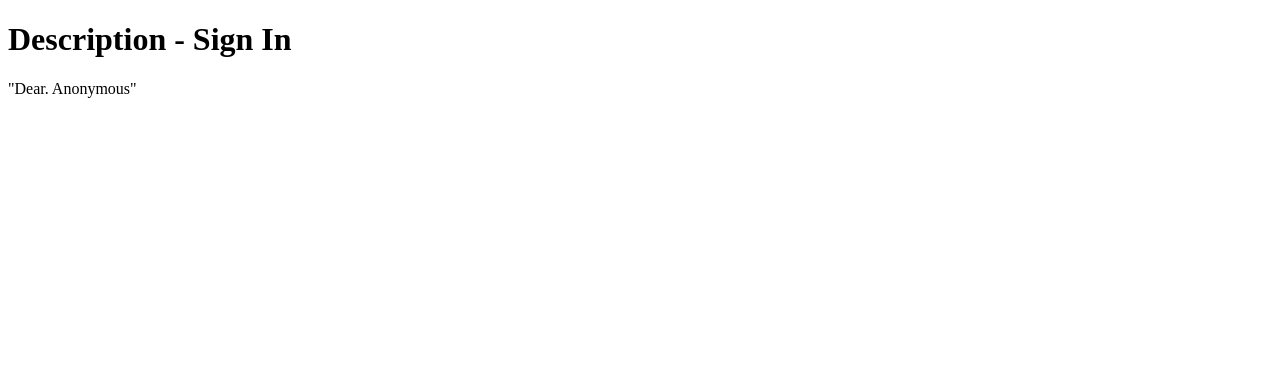
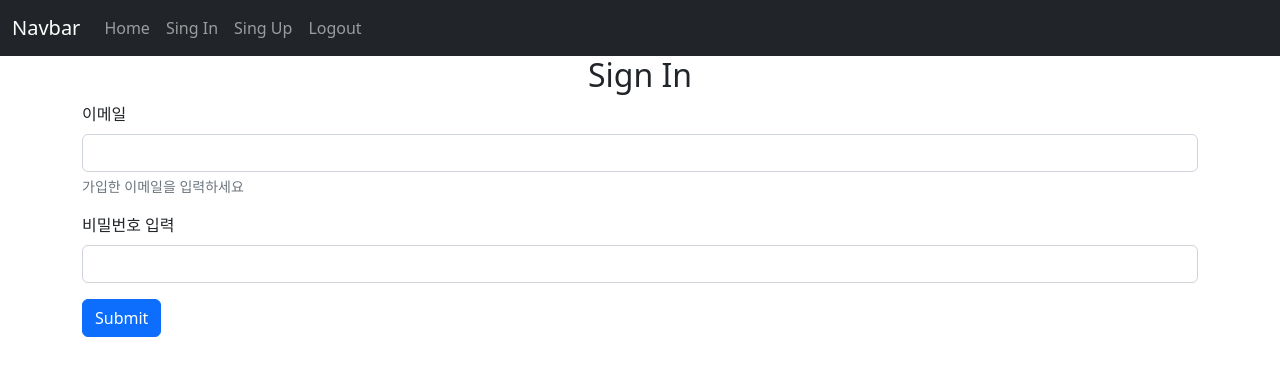
Before and after one commit to juncheolishere/220913-flask-tutorial-note-app, a Flask app: page /sign-in in a window 1280 px wide. Shown: the top 376 px of the page. Run offline with Flask 2, Linux system fonts and the light colour scheme.

Commit message:
05 HTML 꾸미기

```diff
--- a/diary/templates/base.html
+++ b/diary/templates/base.html
@@ -4,9 +4,45 @@
     <meta charset="UTF-8">
     <meta http-equiv="X-UA-Compatible" content="IE=edge">
     <meta name="viewport" content="width=device-width, initial-scale=1.0">
+    <link href="https://cdn.jsdelivr.net/npm/bootstrap@5.2.1/dist/css/bootstrap.min.css" rel="stylesheet" integrity="sha384-iYQeCzEYFbKjA/T2uDLTpkwGzCiq6soy8tYaI1GyVh/UjpbCx/TYkiZhlZB6+fzT" crossorigin="anonymous">
     <title>{% block title %} Default Title {% endblock %}</title>
 </head>
 <body>
-    {% block desctiption %} Default Desctiption {% endblock %}
+    <!-- navbar -->
+    <nav class="navbar navbar-expand-lg navbar-dark bg-dark">
+        <div class="container-fluid">
+            <a class="navbar-brand" href="#">Navbar</a>
+            <button class="navbar-toggler" type="button" data-bs-toggle="collapse" data-bs-target="#navbarNav"
+                aria-controls="navbarNav" aria-expanded="false" aria-label="Toggle navigation">
+                <span class="navbar-toggler-icon"></span>
+            </button>
+            <div class="collapse navbar-collapse" id="navbarNav">
+                <ul class="navbar-nav">
+                    <li class="nav-item">
+                        <a class="nav-link" href="/">Home</a>
+                    </li>
+                    <li class="nav-item">
+                        <a class="nav-link" href="/sign-in">Sing In</a>
+                    </li>
+                    <li class="nav-item">
+                        <a class="nav-link" href="/sign-up">Sing Up</a>
+                    </li>
+                    <li class="nav-item">
+                        <a class="nav-link" href="/logout">Logout</a>
+                    </li>
+                </ul>
+            </div>
+        </div>
+    </nav>
+    <!-- content -->
+    <div class="container">
+        {% block desctiption %}
+
+        {% endblock %}
+    </div>
+    <!-- ./content -->
+
+    <script src="https://cdn.jsdelivr.net/npm/bootstrap@5.2.1/dist/js/bootstrap.bundle.min.js" integrity="sha384-u1OknCvxWvY5kfmNBILK2hRnQC3Pr17a+RTT6rIHI7NnikvbZlHgTPOOmMi466C8" crossorigin="anonymous"></script>
+    <script src="{{ url_for('static', filename = 'index.js') }}"></script>
 </body>
 </html>
--- a/diary/templates/home.html
+++ b/diary/templates/home.html
@@ -4,5 +4,5 @@ Title - Home
 {% endblock %}
 
 {% block desctiption %}
-Description - Home
+<h1>Description - Home</h1>
 {% endblock %}
--- a/diary/templates/sign_in.html
+++ b/diary/templates/sign_in.html
@@ -4,13 +4,19 @@ Title - Sign In
 {% endblock %}
 
 {% block desctiption %}
-<h1>Description - Sign In</h1>
-{% if user %}
-    {{ "Dear. " + user }}
-{% elif not user %}
-    "Dear. Anonymous"
-{% else %}
-    "Hacker"
-{% endif %}
-<script src="{{ url_for('static', filename = 'index.js') }}"></script>
+<!-- sing-in input form -->
+<form method="post">
+    <h2 align="center">Sign In</h2>
+    <div class="mb-3">
+        <label for="InputEmail1" class="form-label">이메일</label>
+        <input name='email' type="email" class="form-control" id="InputEmail1" aria-describedby="emailHelp">
+        <div id="emailHelp" class="form-text">가입한 이메일을 입력하세요</div>
+    </div>
+    <div class="mb-3">
+        <label for="InputPassword1" class="form-label">비밀번호 입력</label>
+        <input name='password1' type="password" class="form-control" id="InputPassword1">
+    </div>
+    <button type="submit" class="btn btn-primary">Submit</button>
+</form>
+<!-- ./sing-in input form -->
 {% endblock %}
```
Also changed, not shown: diary/templates/sign_up.html (+23 -1 lines).
